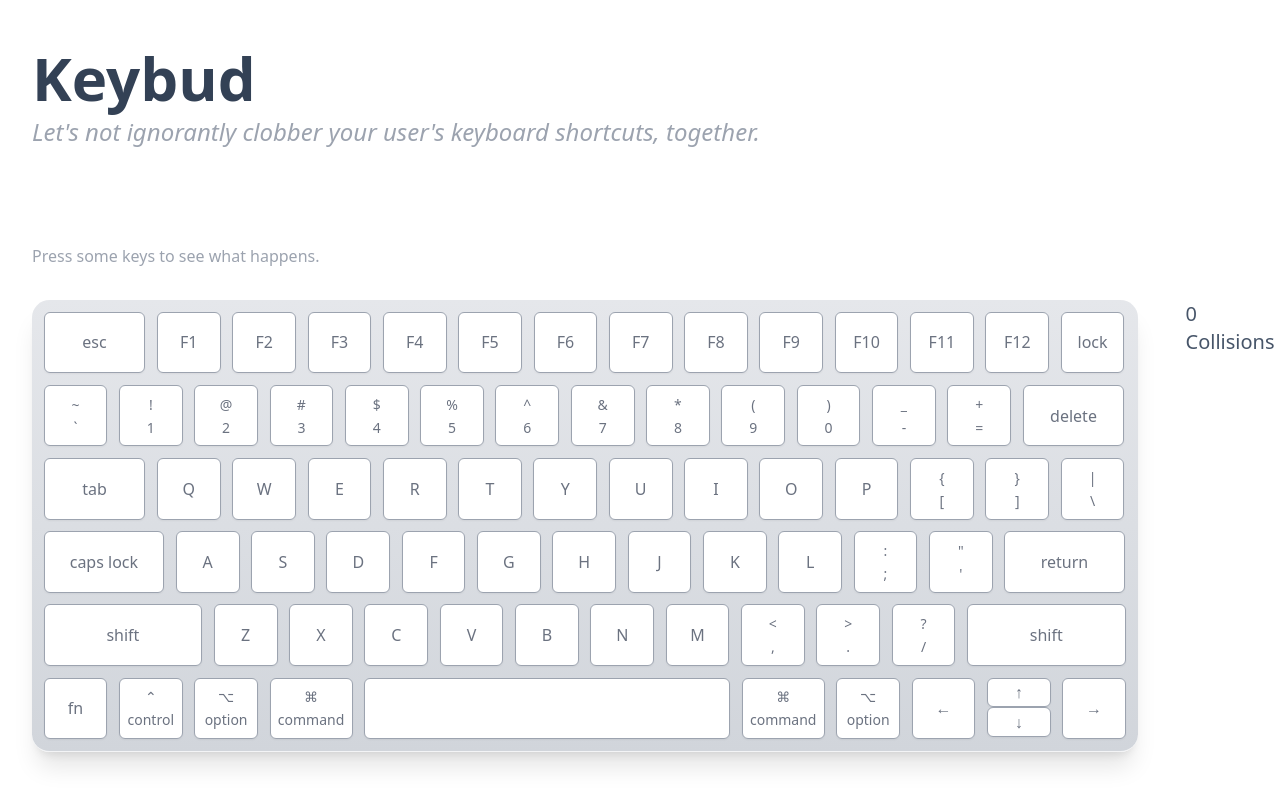
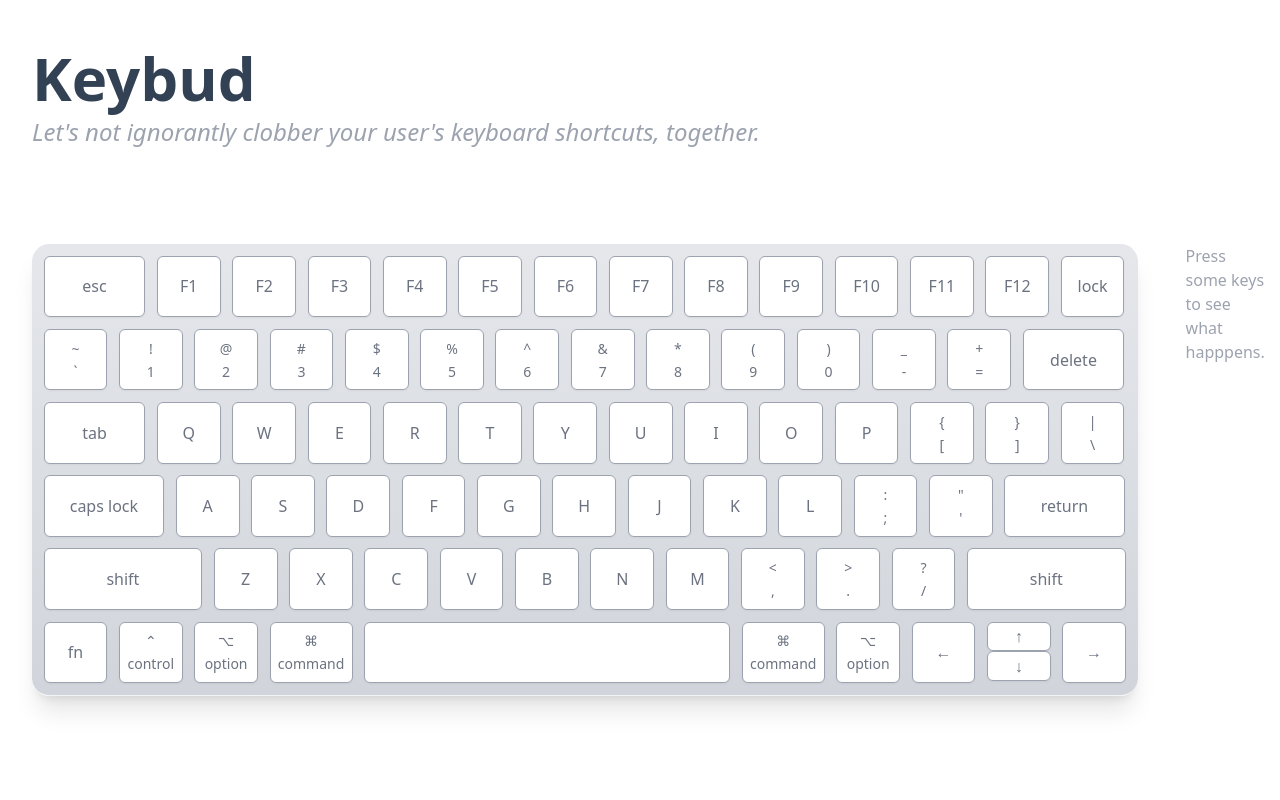
Before and after one commit to cbuchert/keybud, a React (Vite) app: page / in a window 1280 px wide. Built offline with nearby package versions, Linux system fonts and the light colour scheme.

Commit message:
Less state, more functional rendering, more logic living in parent components.

```diff
--- a/src/App.tsx
+++ b/src/App.tsx
@@ -15,6 +15,13 @@
   const [keyboardEvent, setKeyboardEvent] = useState<KeyboardEvent | null>(null)
   const [collisions, setCollisions] = useState<ChordDefinition[]>([])
   const unitLength = 0.25
+  const osCollisionCount = collisions.reduce((acc, curr) => {
+    return acc + curr.os.length
+  }, 0)
+
+  useEffect(() => {
+    console.log({ browser, os })
+  }, [])
 
   useEffect(() => {
     const handleKeyboardEvent = (event: KeyboardEvent) => {
@@ -33,6 +40,7 @@
           ? null
           : event
       })
+
       setCollisions(getCollisions(event, chromeKeyChords as ChordDefinition[]))
     }
 
@@ -43,6 +51,28 @@
     }
   }, [])
 
+  const generateKeyCombo = (event: KeyboardEvent | null) => {
+    if (!event)
+      return (
+        <p className={"text-gray-400"}>Press some keys to see what happpens.</p>
+      )
+    const modifiers = [
+      { key: "ctrlKey", label: "Ctrl" },
+      { key: "altKey", label: "Alt" },
+      { key: "shiftKey", label: "Shift" },
+      { key: "metaKey", label: "Meta" },
+    ] as { key: keyof KeyboardEvent; label: string }[]
+
+    const activeModifiers = modifiers
+      .filter((modifierKey) => event[modifierKey.key])
+      .map((modifierKey) => modifierKey.label)
+    const keyCombo =
+      (activeModifiers.length ? activeModifiers.join(" + ") + " + " : "") +
+      `${event.key === " " ? "Space" : event.key}`
+
+    return <h2 className={"text-3xl font-bold mb-4"}>{keyCombo}</h2>
+  }
+
   return (
     <div className={"mx-8 mt-12"}>
       <nav className={"mb-8"}>
@@ -52,9 +82,6 @@
         <h2 className={"text-2xl text-gray-400 mb-24 font-light italic"}>
           Let's not ignorantly clobber your user's keyboard shortcuts, together.
         </h2>
-        <p className={"text-gray-400"}>
-          {!keyboardEvent && "Press some keys to see what happens."}&nbsp;
-        </p>
       </nav>
       <main>
         <div className={"flex gap-12"}>
@@ -64,9 +91,14 @@
             collisions={collisions}
           />
           <div className={"flex-grow"}>
-            <p className={"text-xl text-slate-600 mb-8"}>
-              {collisions.length} Collisions
-            </p>
+            {generateKeyCombo(keyboardEvent)}
+            {keyboardEvent && (
+              <p className={"text-xl text-slate-400 mb-8"}>
+                {collisions.length} collision{collisions.length !== 1 && "s"}
+                {osCollisionCount > 1 &&
+                  ` on ${osCollisionCount} OS${osCollisionCount !== 1 && "s"}`}
+              </p>
+            )}
             <ul className={"flex flex-col gap-12"}>
               {collisions.map((chordDefinition) => (
                 <Collision
--- a/src/components/molecules/Collision.tsx
+++ b/src/components/molecules/Collision.tsx
@@ -1,5 +1,4 @@
 import { FC } from "react"
-import { Chord } from "../../types/Chord.ts"
 import { ChordDefinition } from "../../types/ChordDefinition.ts"
 import { Badge } from "../atoms/Badge.tsx"
 
@@ -8,21 +7,8 @@
 }
 
 export const Collision: FC<Props> = ({ chordDefinition }) => {
-  const modifiers: { key: keyof Chord; label: string }[] = [
-    { key: "ctrlKey", label: "Ctrl" },
-    { key: "altKey", label: "Alt" },
-    { key: "shiftKey", label: "Shift" },
-    { key: "metaKey", label: "Meta" },
-  ]
-    .filter((modifierKey) => chordDefinition.chord[modifierKey.key])
-    .map((modifierKey) => modifierKey.label)
-  const keyCombo =
-    (modifiers.length ? modifiers.join(" + ") + " + " : "") +
-    `${chordDefinition.chord.key === " " ? "Space" : chordDefinition.chord.key}`
-
   return (
     <li>
-      <p className={"text-xl font-bold mb-2"}>{keyCombo}</p>
       <div className={"grid grid-cols-2 gap-4"}>
         <div>
           <p className={"text-gray-600 font-semibold text-lg"}>Languages:</p>
```
